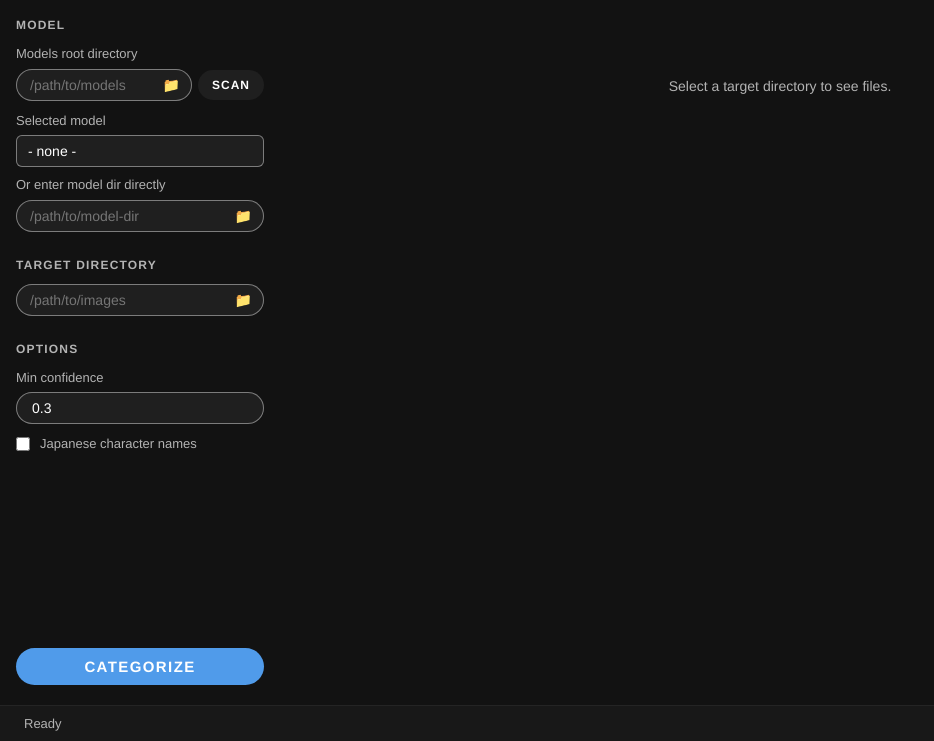
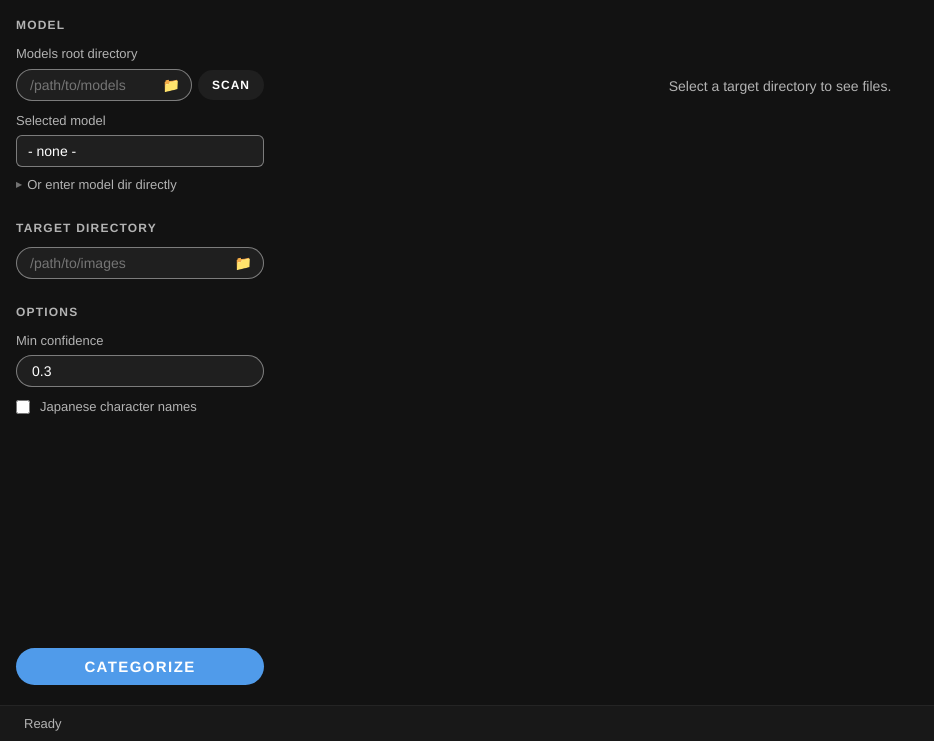
Before and after one commit to 7591yj/hoin, a website: page apps/web/public/index.html in a window 1280 px wide. Shown: the part 59-800 px from the top of the page, without its empty margins (0-934 px from the left). Drawn offline with Linux system fonts and the light colour scheme; a web font is replaced by a local one.

Commit message:
feat(web): update model dir custom input to be a details disclosure

```diff
--- a/apps/web/public/index.html
+++ b/apps/web/public/index.html
@@ -45,9 +45,9 @@
                 <option value="">- none -</option>
               </select>
             </div>
-            <div class="field" style="margin-top: 8px">
-              <label>Or enter model dir directly</label>
-              <div class="input-row">
+            <details class="model-dir-details" style="margin-top: 8px">
+              <summary>Or enter model dir directly</summary>
+              <div class="input-row" style="margin-top: 6px">
                 <input
                   id="model-dir-input"
                   type="text"
@@ -55,7 +55,7 @@
                 />
                 <button class="icon-btn" data-pick="model-dir-input" title="Browse">&#128193;</button>
               </div>
-            </div>
+            </details>
             <div id="model-error" class="error-msg" hidden></div>
           </section>
 
--- a/apps/web/public/style.css
+++ b/apps/web/public/style.css
@@ -537,6 +537,38 @@ input[type="checkbox"] {
   padding: 0 4px;
 }
 
+/* Model dir details/summary disclosure */
+.model-dir-details summary {
+  font-size: 13px;
+  font-weight: 400;
+  color: var(--muted);
+  cursor: pointer;
+  user-select: none;
+  list-style: none;
+  display: flex;
+  align-items: center;
+  gap: 5px;
+}
+
+.model-dir-details summary::-webkit-details-marker {
+  display: none;
+}
+
+.model-dir-details summary::before {
+  content: "▶";
+  font-size: 8px;
+  opacity: 0.6;
+  transition: transform 0.15s;
+}
+
+.model-dir-details[open] summary::before {
+  transform: rotate(90deg);
+}
+
+.model-dir-details summary:hover {
+  color: var(--text);
+}
+
 /* Sidebar section separators */
 #sidebar section {
   display: flex;
```
